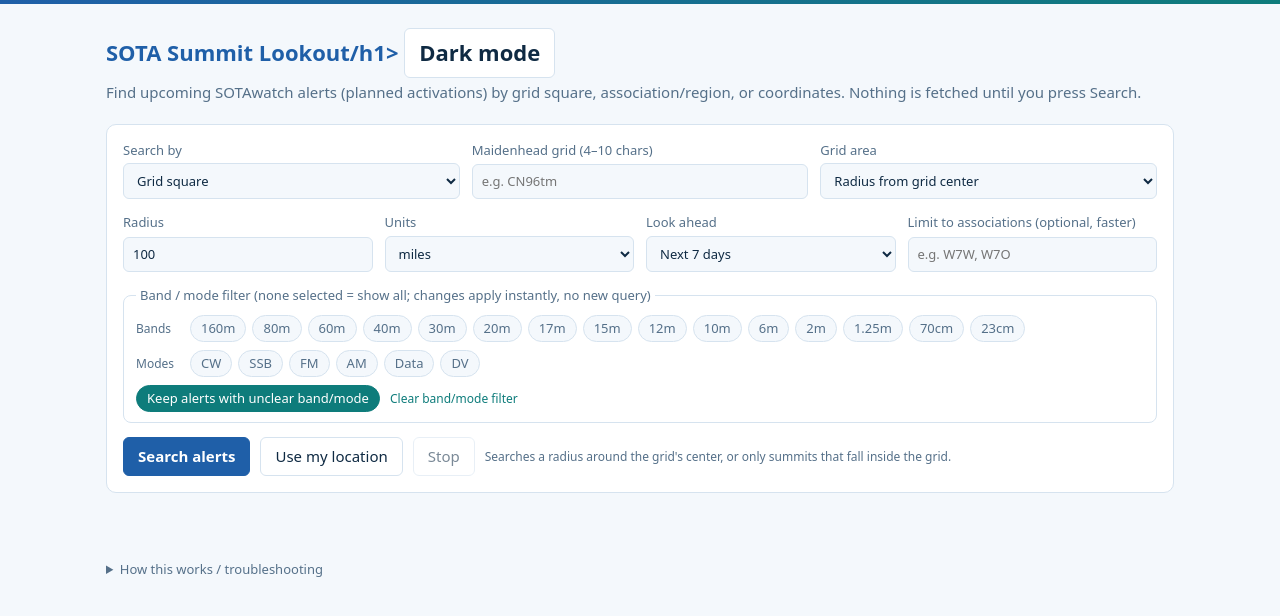
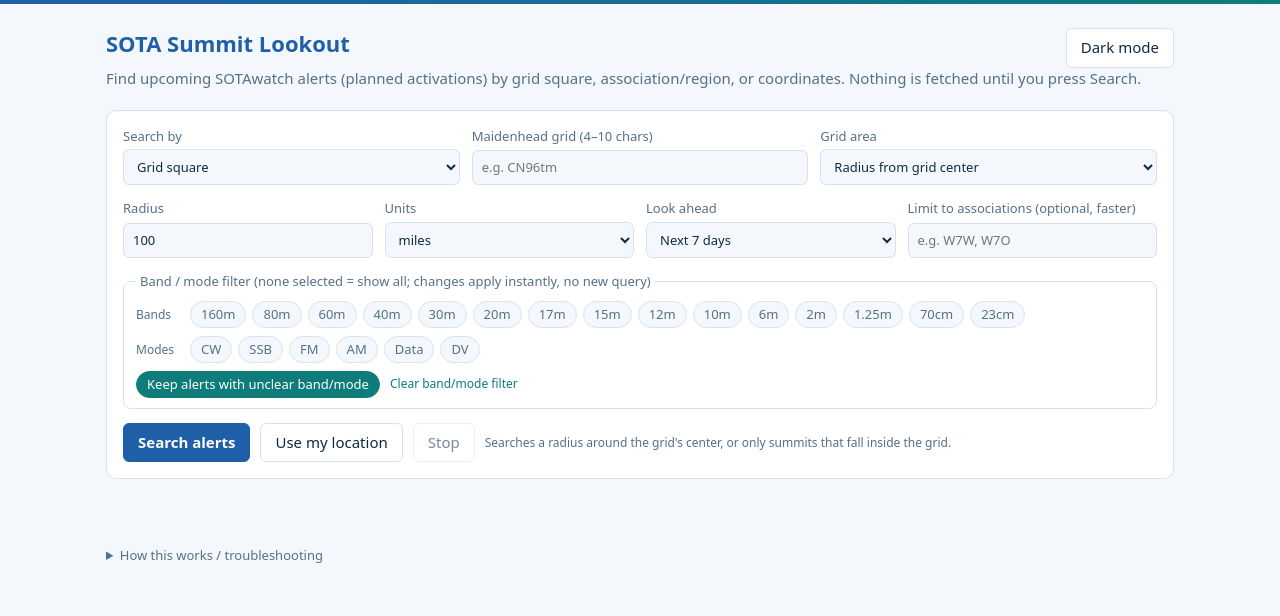
Before and after one commit to marracci/sota-near-me, a plain HTML site: page docs/index.html in a window 1280 px wide. Drawn offline with Linux system fonts and the light colour scheme.

Commit message:
update broken h1 tag

```diff
--- a/docs/index.html
+++ b/docs/index.html
@@ -12,7 +12,7 @@
 <body>
 <main>
   <div class="head">
-    <h1>SOTA Summit Lookout/h1>
+    <h1>SOTA Summit Lookout</h1>
     <button type="button" id="themeBtn" aria-label="Toggle dark mode">Dark mode</button>
   </div>
   <p class="sub">Find upcoming SOTAwatch alerts (planned activations) by grid square, association/region, or coordinates. Nothing is fetched until you press Search.</p>
```
